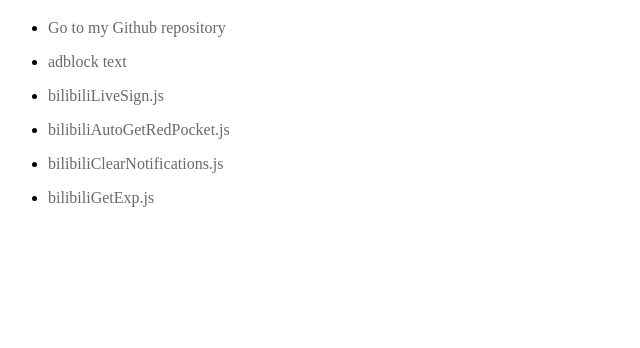
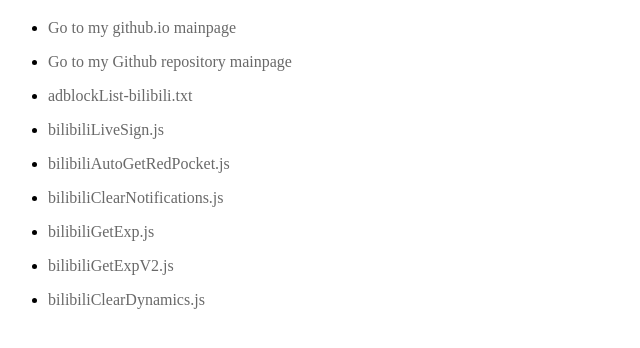
Before and after one commit to ICONQUESTION/BilibiliJS, a plain HTML site: page index.html in a window 1280 px wide. Shown: the part 62-410 px from the top of the page, without its empty margins (0-640 px from the left). Drawn offline with Linux system fonts and the light colour scheme.

Commit message:
common update

```diff
--- a/index.html
+++ b/index.html
@@ -23,12 +23,15 @@ a:hover {
 <body>
 <h1>Welcome to my homepage!</h1>
 <ul>
-  <li><a href="https://github.com/ICONQUESTION/">Go to my Github repository</a> </li>
-  <li><a href="adBlockLists/bilibili.txt">adblock text</a></li>
+  <li><a href="https://iconquestion.github.io">Go to my github.io mainpage</a> </li>
+  <li><a href="https://github.com/ICONQUESTION/">Go to my Github repository mainpage</a> </li>
+  <li><a href="adBlockLists/bilibili.txt">adblockList-bilibili.txt</a></li>
   <li><a href="bilibiliLiveSign.js">bilibiliLiveSign.js</a></li>
   <li><a href="bilibiliAutoGetRedPocket.js">bilibiliAutoGetRedPocket.js</a></li>
   <li><a href="bilibiliClearNotifications.js">bilibiliClearNotifications.js</a></li>
   <li><a href="bilibiliGetExp.js">bilibiliGetExp.js</a></li>
+  <li><a href="bilibiliGetExpV2.js">bilibiliGetExpV2.js</a></li>
+  <li><a href="bilibiliClearDynamics.js">bilibiliClearDynamics.js</a></li>
 </ul>
 </body>
 </html>
```
Also changed, not shown: adBlockLists/GFW.txt (deleted), 1 other file.
